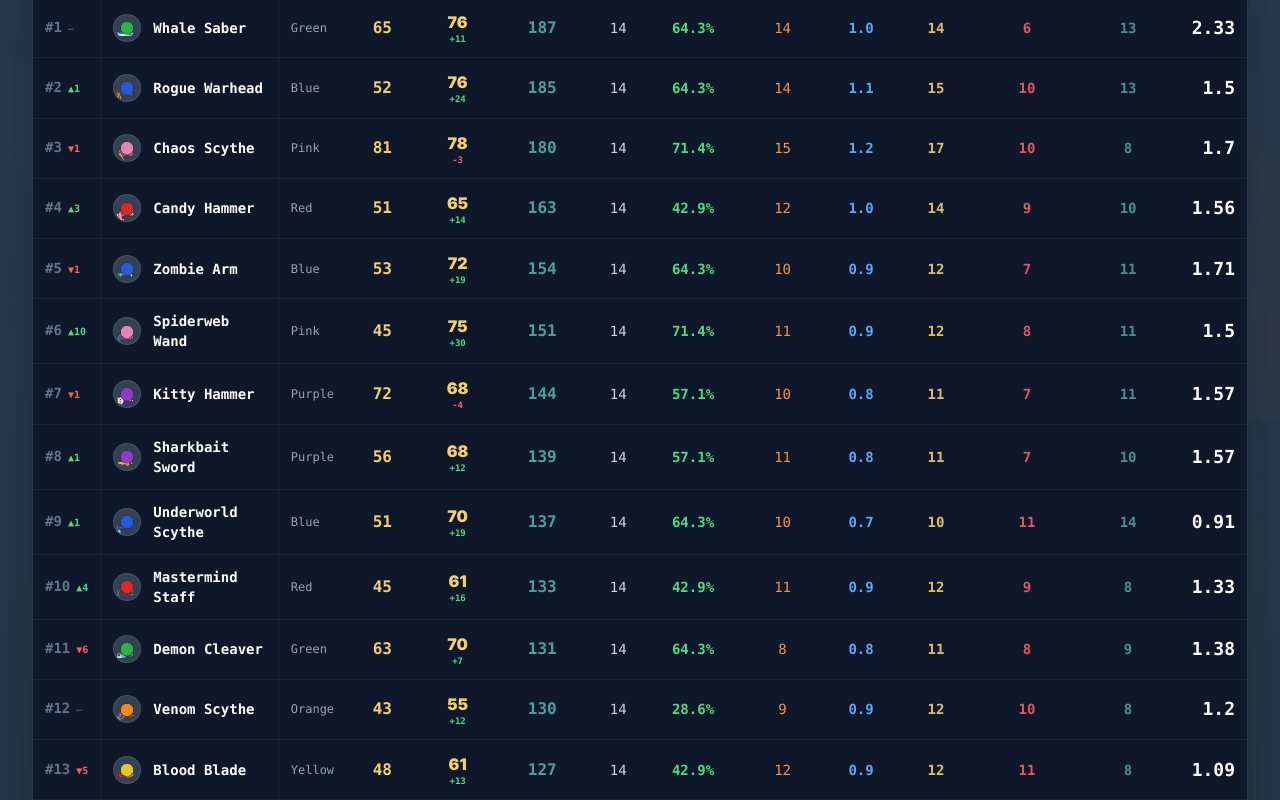
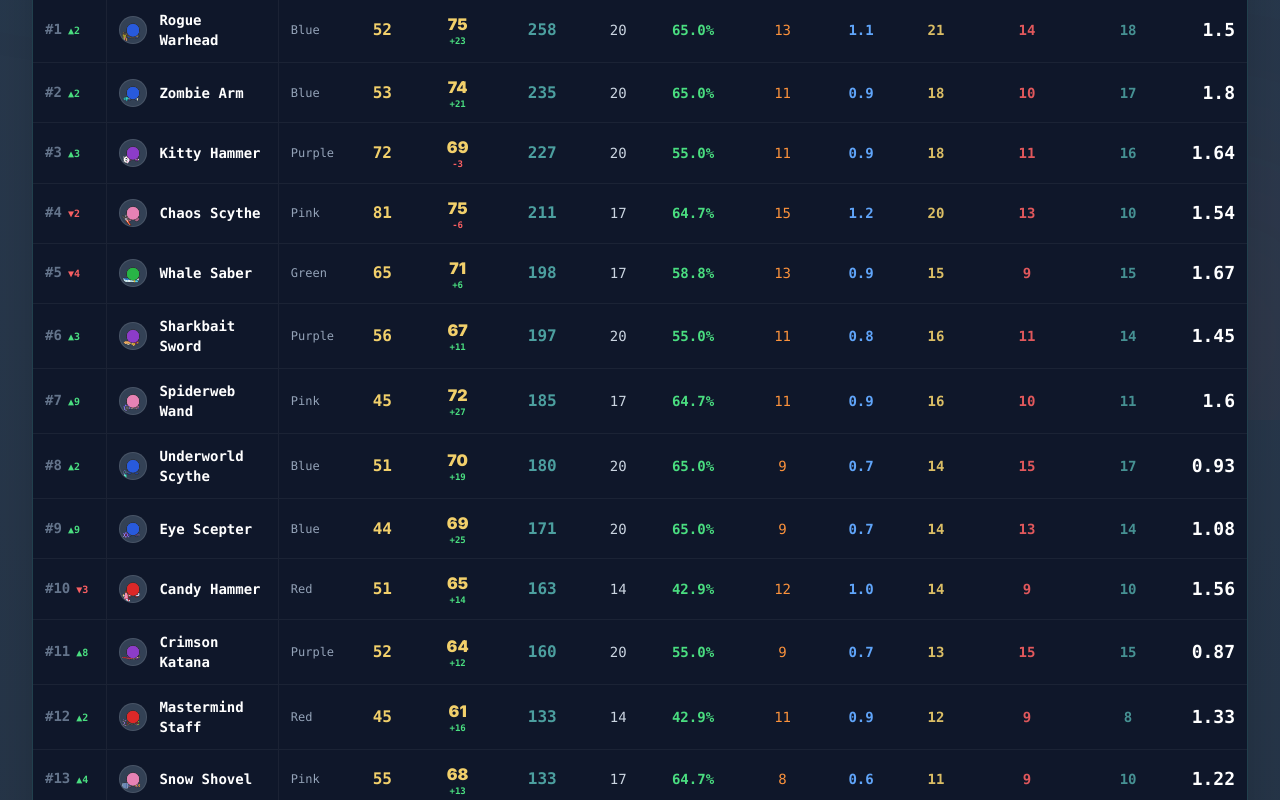
Before and after one commit to JamesHandler28/mbl, a Next.js app: page /stats in a window 1280 px wide. Shown: the part 380-1180 px from the top of the page. Built offline with nearby package versions, Linux system fonts and the light colour scheme.

Commit message:
playoff matches

```diff
--- a/app/data/events/s1_playoffs/index.ts
+++ b/app/data/events/s1_playoffs/index.ts
@@ -3,12 +3,25 @@
 // Same pattern as s1_regular_season/ — one file per match, this file
 // collects them and re-exports S1_PLAYOFFS_INFO, S1_PLAYOFFS_BRACKET,
 // S1_PLAYOFFS_LOGS so app/data/index.ts needs zero changes.
+//
+// 9 matches total: Semifinal 1 (m1-1/2/3), Semifinal 2 (m2-1/2/3),
+// Final (m3-1/2/3) — best-of-3 each.
 
 import { MATCH_1 } from './match_1';
 import { MATCH_2 } from './match_2';
 import { MATCH_3 } from './match_3';
+import { MATCH_4 } from './match_4';
+import { MATCH_5 } from './match_5';
+import { MATCH_6 } from './match_6';
+import { MATCH_7 } from './match_7';
+import { MATCH_8 } from './match_8';
+import { MATCH_9 } from './match_9';
 
-const ALL_MATCHES = [MATCH_1, MATCH_2, MATCH_3];
+const ALL_MATCHES = [
+  MATCH_1, MATCH_2, MATCH_3,
+  MATCH_4, MATCH_5, MATCH_6,
+  MATCH_7, MATCH_8, MATCH_9,
+];
 
 export const S1_PLAYOFFS_INFO = {
   id: "s1-playoffs",
--- a/app/data/events/s1_playoffs/match_1.ts
+++ b/app/data/events/s1_playoffs/match_1.ts
@@ -1,21 +1,28 @@
-// match_1.ts — Semifinal 1 (seed 1 vs seed 4)
-// IMPORTANT: team1/team2 are placeholders until the regular season ends.
-// Once standings are final, replace "seed-1"/"seed-4" with the real team
-// ids (best record = seed-1, 4th place = seed-4), and update the `logs`
-// keys below to match those same real team ids.
+// match_1.ts — Semifinal 1, Game 1, Pink vs Purple
+// Map: Wreckage (Even). Pink is the higher seed, home for Games 1 & 3.
 
 import { MatchWithLogs } from '../_matchType';
 
 export const MATCH_1: MatchWithLogs = {
-  id: "s1-po-sf1",
-  round: "Semifinals",
+  id: "s1-p-m1-1",
+  round: "Semifinal 1",
   team1: "pink",
   team2: "purple",
-  winner: null,
-  score: "TBD",
+  winner: "purple",
+  score: "3-4",
   videoUrl: undefined,
   logs: {
-    "seed-1": { result: "LOSS", gamesCount: 1, stats: {} },
-    "seed-4": { result: "LOSS", gamesCount: 1, stats: {} },
+    pink: { result: "LOSS", gamesCount: 1, stats: {
+        "Chaos Scythe": [0, 1, 1, 6],
+        "Cursed Cutlass": [0, 1, 0, 4],
+        "Snow Shovel": [1, 1, 0, 10],
+        "Spiderweb Wand": [2, 1, 0, 19],
+    } },
+    purple: { result: "WIN", gamesCount: 1, stats: {
+        "Sharkbait Sword": [3, 0, 1, 24],
+        "Kitty Hammer": [0, 1, 1, 7],
+        "Crimson Katana": [1, 1, 1, 12],
+        "Rusty Cutlass": [0, 1, 1, 6],
+    } },
   }
 };
--- a/app/data/events/s1_playoffs/match_2.ts
+++ b/app/data/events/s1_playoffs/match_2.ts
@@ -1,18 +1,28 @@
-// match_2.ts — Semifinal 2 (seed 2 vs seed 3)
-// Same placeholder rules as match_1.ts — swap in real team ids once known.
+// match_2.ts — Semifinal 1, Game 2, Pink vs Purple
+// Map: Pinwheel.
 
 import { MatchWithLogs } from '../_matchType';
 
 export const MATCH_2: MatchWithLogs = {
-  id: "s1-po-sf2",
-  round: "Semifinals",
-  team1: "green",
-  team2: "blue",
-  winner: null,
-  score: "TBD",
+  id: "s1-p-m1-2",
+  round: "Semifinal 1",
+  team1: "pink",
+  team2: "purple",
+  winner: "pink",
+  score: "4-3",
   videoUrl: undefined,
   logs: {
-    "seed-2": { result: "LOSS", gamesCount: 1, stats: {} },
-    "seed-3": { result: "LOSS", gamesCount: 1, stats: {} },
+    pink: { result: "WIN", gamesCount: 1, stats: {
+        "Chaos Scythe": [2, 1, 1, 24],
+        "Cursed Cutlass": [0, 1, 1, 6],
+        "Snow Shovel": [1, 1, 1, 13],
+        "Spiderweb Wand": [1, 0, 0, 6],
+    } },
+    purple: { result: "LOSS", gamesCount: 1, stats: {
+        "Sharkbait Sword": [0, 1, 1, 6],
+        "Kitty Hammer": [3, 1, 0, 18],
+        "Crimson Katana": [0, 1, 1, 4],
+        "Rusty Cutlass": [0, 1, 1, 6],
+    } },
   }
 };
--- a/app/data/events/s1_playoffs/match_3.ts
+++ b/app/data/events/s1_playoffs/match_3.ts
@@ -1,20 +1,28 @@
-// match_3.ts — Final (winner of SF1 vs winner of SF2)
-// Update team1/team2 to the real winning team ids once both semifinals
-// are played, then fill in winner/score/videoUrl/logs same as any
-// other match once the Final itself is played.
+// match_3.ts — Semifinal 1, Game 3 (deciding game), Pink vs Purple
+// Map: Colosseum. Pink is home (higher seed, Game 3).
 
 import { MatchWithLogs } from '../_matchType';
 
 export const MATCH_3: MatchWithLogs = {
-  id: "s1-po-final",
-  round: "Final",
-  team1: "seed-winner-sf1",
-  team2: "seed-winner-sf2",
-  winner: null,
-  score: "TBD",
+  id: "s1-p-m1-3",
+  round: "Semifinal 1",
+  team1: "pink",
+  team2: "purple",
+  winner: "purple",
+  score: "2-4",
   videoUrl: undefined,
   logs: {
-    "seed-winner-sf1": { result: "LOSS", gamesCount: 1, stats: {} },
-    "seed-winner-sf2": { result: "LOSS", gamesCount: 1, stats: {} },
+    pink: { result: "LOSS", gamesCount: 1, stats: {
+        "Chaos Scythe": [1, 1, 0, 16],
+        "Cursed Cutlass": [0, 1, 0, 7],
+        "Snow Shovel": [0, 1, 1, 3],
+        "Spiderweb Wand": [1, 1, 0, 7],
+    } },
+    purple: { result: "WIN", gamesCount: 1, stats: {
+        "Sharkbait Sword": [1, 1, 1, 14],
+        "Kitty Hammer": [1, 0, 1, 13],
+        "Crimson Katana": [1, 0, 0, 8],
+        "Rusty Cutlass": [1, 1, 1, 12],
+    } },
   }
 };
--- /dev/null
+++ b/app/data/events/s1_playoffs/match_4.ts
@@ -0,0 +1,28 @@
+// match_4.ts — Semifinal 2, Game 1, Green vs Blue
+// Map: Wreckage (Even). Green is the higher seed, home for Games 1 & 3.
+
+import { MatchWithLogs } from '../_matchType';
+
+export const MATCH_4: MatchWithLogs = {
+  id: "s1-p-m2-1",
+  round: "Semifinal 2",
+  team1: "green",
+  team2: "blue",
+  winner: "green",
+  score: "4-3",
+  videoUrl: undefined,
+  logs: {
+    green: { result: "WIN", gamesCount: 1, stats: {
+        "Whale Saber": [1, 1, 0, 10],
+        "Gray Pike": [1, 0, 1, 21],
+        "Water Blade": [1, 1, 0, 15],
+        "Demon Cleaver": [1, 1, 0, 4],
+    } },
+    blue: { result: "LOSS", gamesCount: 1, stats: {
+        "Rogue Warhead": [0, 1, 2, 10],
+        "Underworld Scythe": [0, 1, 1, 5],
+        "Eye Scepter": [0, 1, 1, 1],
+        "Zombie Arm": [3, 1, 0, 19],
+    } },
+  }
+};
--- /dev/null
+++ b/app/data/events/s1_playoffs/match_5.ts
@@ -0,0 +1,28 @@
+// match_5.ts — Semifinal 2, Game 2, Green vs Blue
+// Map: Pinwheel.
+
+import { MatchWithLogs } from '../_matchType';
+
+export const MATCH_5: MatchWithLogs = {
+  id: "s1-p-m2-2",
+  round: "Semifinal 2",
+  team1: "green",
+  team2: "blue",
+  winner: "blue",
+  score: "2-4",
+  videoUrl: undefined,
+  logs: {
+    green: { result: "LOSS", gamesCount: 1, stats: {
+        "Whale Saber": [0, 1, 1, 9],
+        "Gray Pike": [1, 1, 0, 11],
+        "Water Blade": [1, 1, 0, 6],
+        "Demon Cleaver": [0, 1, 0, 5],
+    } },
+    blue: { result: "WIN", gamesCount: 1, stats: {
+        "Rogue Warhead": [3, 0, 0, 18],
+        "Underworld Scythe": [0, 1, 1, 7],
+        "Eye Scepter": [0, 1, 1, 6],
+        "Zombie Arm": [1, 0, 1, 16],
+    } },
+  }
+};
--- /dev/null
+++ b/app/data/events/s1_playoffs/match_6.ts
@@ -0,0 +1,28 @@
+// match_6.ts — Semifinal 2, Game 3 (deciding game), Green vs Blue
+// Map: Colosseum. Green is home (higher seed, Game 3).
+
+import { MatchWithLogs } from '../_matchType';
+
+export const MATCH_6: MatchWithLogs = {
+  id: "s1-p-m2-3",
+  round: "Semifinal 2",
+  team1: "green",
+  team2: "blue",
+  winner: "blue",
+  score: "1-4",
+  videoUrl: undefined,
+  logs: {
+    green: { result: "LOSS", gamesCount: 1, stats: {
+        "Whale Saber": [0, 1, 1, 8],
+        "Gray Pike": [1, 1, 0, 6],
+        "Water Blade": [0, 1, 0, 9],
+        "Demon Cleaver": [0, 1, 0, 4],
+    } },
+    blue: { result: "WIN", gamesCount: 1, stats: {
+        "Rogue Warhead": [0, 1, 1, 6],
+        "Underworld Scythe": [2, 0, 0, 12],
+        "Eye Scepter": [1, 0, 1, 12],
+        "Zombie Arm": [1, 0, 2, 18],
+    } },
+  }
+};
--- /dev/null
+++ b/app/data/events/s1_playoffs/match_7.ts
@@ -0,0 +1,28 @@
+// match_7.ts — Final, Game 1, Blue vs Purple
+// Map: Diamond Core. Blue is the higher seed of the two finalists, home for Games 1 & 3.
+
+import { MatchWithLogs } from '../_matchType';
+
+export const MATCH_7: MatchWithLogs = {
+  id: "s1-p-m3-1",
+  round: "Final",
+  team1: "blue",
+  team2: "purple",
+  winner: "blue",
+  score: "4-2",
+  videoUrl: undefined,
+  logs: {
+    blue: { result: "WIN", gamesCount: 1, stats: {
+        "Rogue Warhead": [3, 0, 1, 22],
+        "Underworld Scythe": [0, 1, 0, 0],
+        "Eye Scepter": [1, 0, 2, 17],
+        "Zombie Arm": [0, 1, 1, 6],
+    } },
+    purple: { result: "LOSS", gamesCount: 1, stats: {
+        "Sharkbait Sword": [0, 1, 0, 6],
+        "Kitty Hammer": [2, 1, 0, 10],
+        "Crimson Katana": [0, 1, 1, 6],
+        "Rusty Cutlass": [0, 1, 1, 6],
+    } },
+  }
+};
--- /dev/null
+++ b/app/data/events/s1_playoffs/match_8.ts
@@ -0,0 +1,28 @@
+// match_8.ts — Final, Game 2, Blue vs Purple
+// Map: Chicane.
+
+import { MatchWithLogs } from '../_matchType';
+
+export const MATCH_8: MatchWithLogs = {
+  id: "s1-p-m3-2",
+  round: "Final",
+  team1: "blue",
+  team2: "purple",
+  winner: "purple",
+  score: "1-4",
+  videoUrl: undefined,
+  logs: {
+    blue: { result: "LOSS", gamesCount: 1, stats: {
+        "Rogue Warhead": [0, 1, 1, 6],
+        "Underworld Scythe": [0, 1, 0, 6],
+        "Eye Scepter": [1, 1, 0, 6],
+        "Zombie Arm": [0, 1, 0, 6],
+    } },
+    purple: { result: "WIN", gamesCount: 1, stats: {
+        "Sharkbait Sword": [1, 0, 1, 13],
+        "Kitty Hammer": [1, 0, 2, 24],
+        "Crimson Katana": [2, 0, 1, 17],
+        "Rusty Cutlass": [0, 1, 0, 0],
+    } },
+  }
+};
--- /dev/null
+++ b/app/data/events/s1_playoffs/match_9.ts
@@ -0,0 +1,28 @@
+// match_9.ts — Final, Game 3 (championship game), Blue vs Purple
+// Map: Colosseum. Blue is home (higher seed, Game 3).
+
+import { MatchWithLogs } from '../_matchType';
+
+export const MATCH_9: MatchWithLogs = {
+  id: "s1-p-m3-3",
+  round: "Final",
+  team1: "blue",
+  team2: "purple",
+  winner: "blue",
+  score: "4-1",
+  videoUrl: undefined,
+  logs: {
+    blue: { result: "WIN", gamesCount: 1, stats: {
+        "Rogue Warhead": [0, 1, 0, 0],
+        "Underworld Scythe": [2, 0, 1, 20],
+        "Eye Scepter": [1, 0, 1, 5],
+        "Zombie Arm": [1, 0, 2, 20],
+    } },
+    purple: { result: "LOSS", gamesCount: 1, stats: {
+        "Sharkbait Sword": [0, 1, 0, 11],
+        "Kitty Hammer": [0, 1, 1, 7],
+        "Crimson Katana": [1, 1, 0, 6],
+        "Rusty Cutlass": [0, 1, 0, 8],
+    } },
+  }
+};
```
